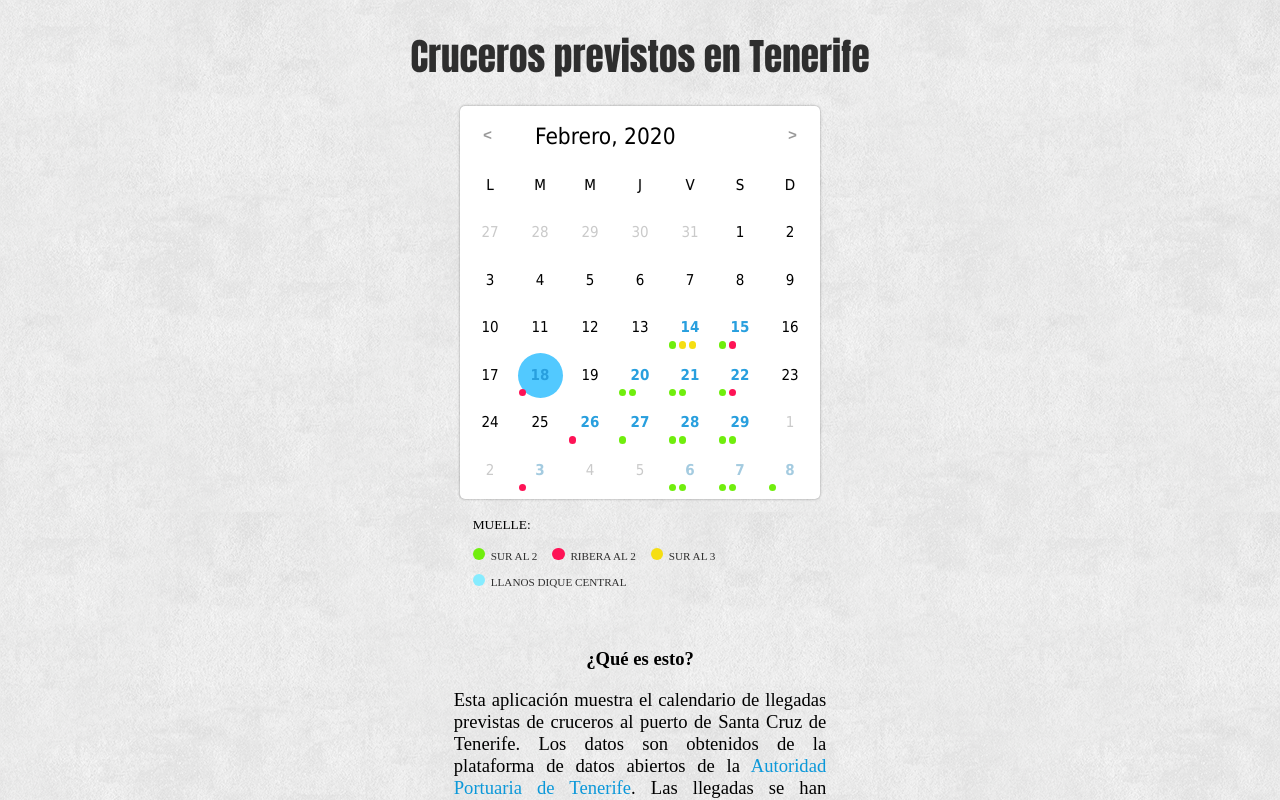
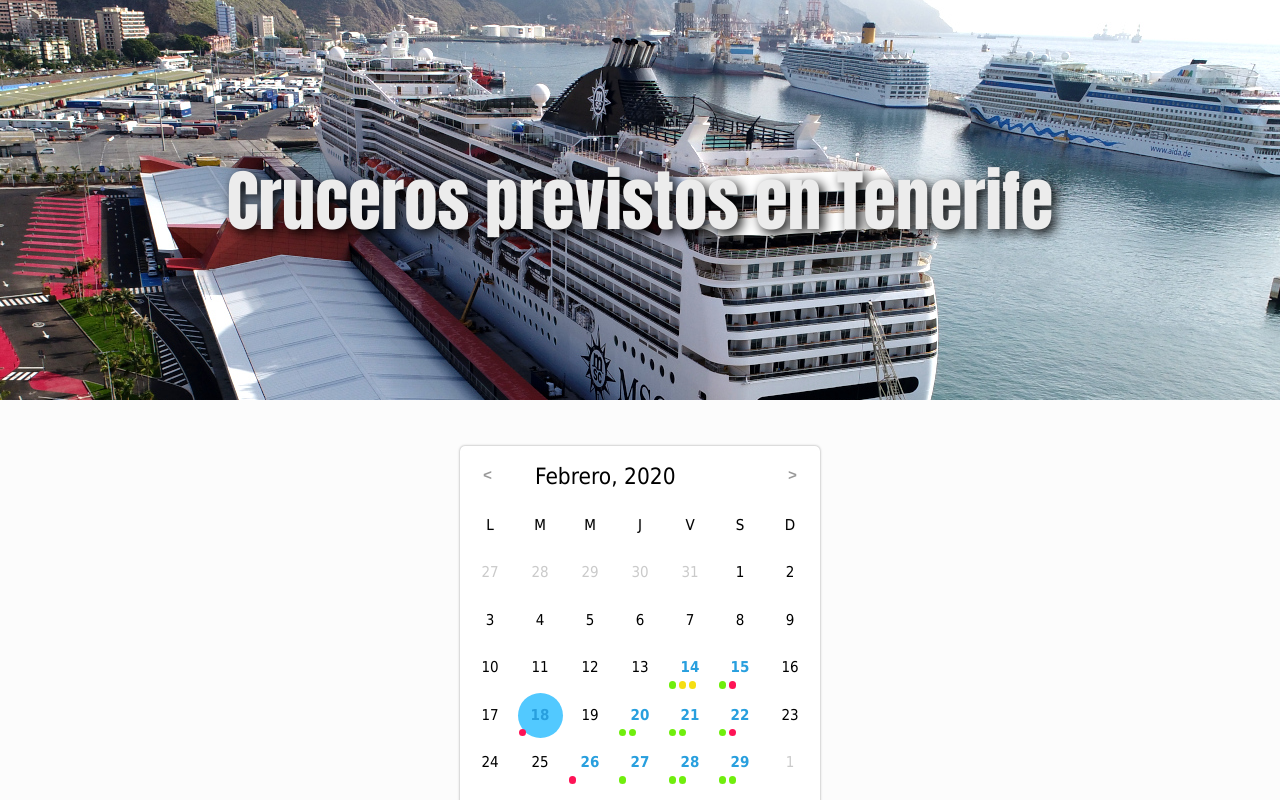
Before and after one commit to Robaina/crucerosTenerife, a plain HTML site: page index.html in a window 1280 px wide. Drawn offline with Linux system fonts and the light colour scheme; a web font is replaced by a local one.

Commit message:
ornaments

```diff
--- a/index.html
+++ b/index.html
@@ -20,21 +20,12 @@
     <script type="text/javascript" src="jsCalendar/source/jsCalendar.js"></script>
     <script type="text/javascript" src="jsCalendar/source/jsCalendar.lang.es.js"></script>
 
-    <!-- <script src="https://unpkg.com/mathjs@6.2.1/dist/math.min.js"></script>
-    <script type="text/x-mathjax-config">
-      MathJax.Hub.Config({
-          tex2jax: {
-            inlineMath: [ ['$','$'], ["\\(","\\)"] ],
-            processEscapes: true
-          }
-        });
-      </script>
-    <script src="https://cdnjs.cloudflare.com/ajax/libs/mathjax/2.7.4/latest.js?config=default" async></script> -->
   </head>
 
   <body>
 
     <div id="title-container">
+      <!-- Cruceros previstos en Tenerife -->
       <div id="title">Cruceros previstos en Tenerife</div>
     </div>
 
@@ -52,7 +43,7 @@
       <h1>¿Qué es esto?</h1>
       <p>Esta aplicación muestra el calendario de llegadas previstas de cruceros al puerto de Santa Cruz de Tenerife. Los datos son obtenidos de la plataforma de datos abiertos de la <a href="http://risp.puertosdetenerife.org/organization/autoridad-portuaria-santa-cruz-de-tenerife">Autoridad Portuaria de Tenerife</a>. Las llegadas se han clasificado de acorde al muelle previsto de atraque &mdash; representado en colores en el calendario. Cada punto de color en el calendario representa una nueva llegada prevista.</p>
 
-      <p>Toca o cliquea sobre un día en el calendario para mostrar más información sobre los cruceros que llegarán ese día. Como el tiempo que va a estar atracado, el origen y destino del crucero o la compañía que se encarga de la logística del atraque.</p>
+      <p>Toca o cliquea sobre un día en el calendario para mostrar más información sobre los cruceros que llegarán ese día; como el tiempo que va a estar atracado, el origen y destino del crucero o la compañía que se encarga de la logística del atraque.</p>
 
       <footer id="footer">
         <p><a href="https://semidanrobaina.com">Semidán Robaina Estévez</a>, 2020.<br/>
--- a/master.css
+++ b/master.css
@@ -5,11 +5,12 @@
   --backgroundColor: rgb(252, 252, 252);
   --backgroundColor2: rgb(250, 250, 250);
   --fancyColor: #0b98d9;
+  --titleColor: rgb(236, 236, 236);
 }
 
 html, body {
   background-color: var(--backgroundColor);
-  background-image: url('clean-gray-paper.png');
+  /* background-image: url('clean-gray-paper.png'); */
   /* background-image: url('Bn_Cruceros.jpg'); */
   margin: 0;
   padding: 0;
@@ -26,18 +27,27 @@ td {
 }
 
 #title-container {
-  width: 80vw;
-  height: calc(0.30 * var(--calendar_width));
-  margin-left: 10vw;
-  margin-bottom: 2vh;
-  padding-top: 3.5vh;
+
+  display: flex;
+  align-items: center;
+  justify-content: center;
+
+
+  width: 100vw;
+  height: 400px; /*calc(0.30 * var(--calendar_width));*/
+  margin-left: 0vw;
+  margin-bottom: 5vh;
+  /* padding-top: 3.5vh; */
   text-align: center;
+  background-position: center center;
+  background-image: url('Bn_Cruceros.jpg');
 }
 
 #title {
-  font-size: calc(0.1 * var(--calendar-width));
+  font-size: calc(0.18 * var(--calendar-width));
+  text-shadow: 4px 4px 12px black;
   font-family: 'Anton', sans-serif;
-  color: var(--fontColor);
+  color: var(--titleColor);
 }
 
 #histogram {
@@ -58,6 +68,7 @@ td {
   -webkit-user-select: none; /* Safari */
   -ms-user-select: none; /* IE 10+ and Edge */
   user-select: none; /* Standard syntax */
+  margin-bottom: 2vh;
 }
 
 .day-contents-container {
@@ -201,3 +212,16 @@ a {
 ::-webkit-scrollbar-thumb:hover {
   background: var(--fancyColor);
 }
+
+@media only screen and (max-width: 400px) {
+
+  #title-container {
+    height: 250px;
+  }
+
+  #title {
+    font-size: calc(0.15 * var(--calendar-width));
+  }
+
+
+}
```
